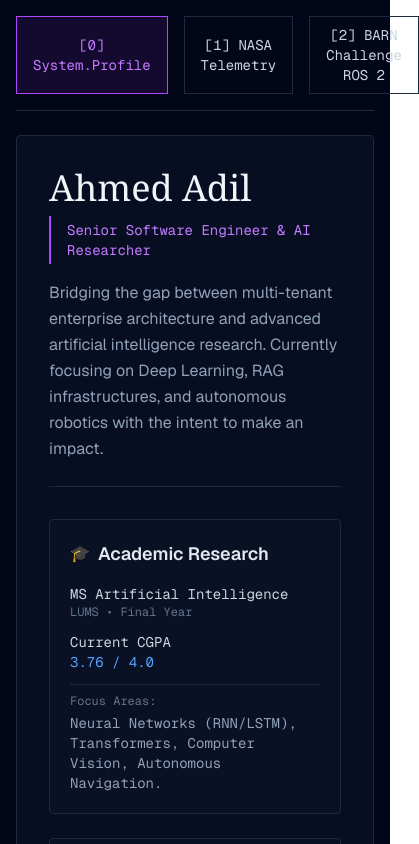
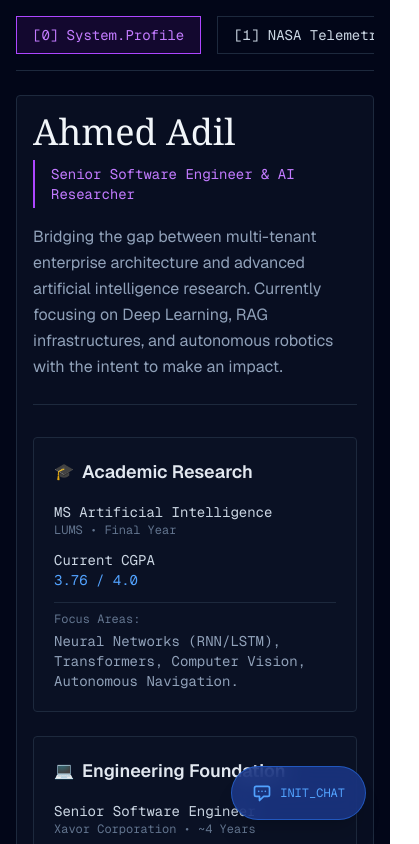
Before and after one commit to adilawan1/Portfolio, a Next.js app: page / in a window 390 px wide. Shown: the top 844 px of the page, 419 px wide, since content can reach past the window. Built offline with nearby package versions, Linux system fonts and the light colour scheme.

Commit message:
Improve Mobile View

```diff
--- a/app/page.tsx
+++ b/app/page.tsx
@@ -5,55 +5,110 @@ import ChatBox from "@/components/ChatBox"; // Your existing chat component
 import Image from "next/image";
 
 export default function PortfolioDashboard() {
-  // We track which project the user is currently viewing
   const [activeProject, setActiveProject] = useState("profile");
+  const [isChatOpen, setIsChatOpen] = useState(false);
 
   return (
-    <div className="min-h-screen bg-slate-950 text-slate-300 font-sans p-4 md:p-8 flex flex-col md:flex-row gap-6">
-      {/* LEFT PANEL: The Academic/Visual Showcase (65% width) */}
-      <div className="flex-1 flex flex-col gap-6">
-        {/* Navigation/Telemetry Header */}
-        <header className="border-b border-slate-800 pb-4 flex gap-4">
+    // Changed md:flex-row to lg:flex-row
+    <div className="min-h-screen bg-slate-950 text-slate-300 font-sans p-4 lg:p-8 flex flex-col lg:flex-row gap-6 relative overflow-x-hidden">
+      {/* LEFT PANEL: The Academic/Visual Showcase */}
+      <div className="flex-1 flex flex-col gap-6 w-full">
+        {/* Navigation/Telemetry Header - Changed md style overrides to lg */}
+        <header className="border-b border-slate-800 pb-4 flex gap-4 overflow-x-auto whitespace-nowrap scrollbar-thin scrollbar-thumb-slate-800 scrollbar-track-transparent">
           <button
             onClick={() => setActiveProject("profile")}
-            className={`px-4 py-2 font-mono text-sm border ${activeProject === "profile" ? "border-purple-500 text-purple-400 bg-purple-900/20" : "border-slate-800 hover:border-slate-600"}`}
+            className={`px-4 py-2 font-mono text-sm border transition-colors ${activeProject === "profile" ? "border-purple-500 text-purple-400 bg-purple-900/20" : "border-slate-800 hover:border-slate-600"}`}
           >
             [0] System.Profile
           </button>
           <button
             onClick={() => setActiveProject("nasa-telemetry")}
-            className={`px-4 py-2 font-mono text-sm border ${activeProject === "nasa-telemetry" ? "border-blue-500 text-blue-400 bg-blue-900/20" : "border-slate-800 hover:border-slate-600"}`}
+            className={`px-4 py-2 font-mono text-sm border transition-colors ${activeProject === "nasa-telemetry" ? "border-blue-500 text-blue-400 bg-blue-900/20" : "border-slate-800 hover:border-slate-600"}`}
           >
             [1] NASA Telemetry
           </button>
           <button
             onClick={() => setActiveProject("ros2-barn")}
-            className={`px-4 py-2 font-mono text-sm border ${activeProject === "ros2-barn" ? "border-emerald-500 text-emerald-400 bg-emerald-900/20" : "border-slate-800 hover:border-slate-600"}`}
+            className={`px-4 py-2 font-mono text-sm border transition-colors ${activeProject === "ros2-barn" ? "border-emerald-500 text-emerald-400 bg-emerald-900/20" : "border-slate-800 hover:border-slate-600"}`}
           >
             [2] BARN Challenge ROS 2
           </button>
         </header>
 
         {/* Dynamic Project Content Area */}
-        <main className="flex-1 bg-slate-900/50 border border-slate-800 p-8 rounded-sm overflow-y-auto">
+        <main className="flex-1 bg-slate-900/50 border border-slate-800 p-4 lg:p-8 rounded-sm overflow-y-auto">
           {activeProject === "profile" && <ProfileResume />}
           {activeProject === "nasa-telemetry" && <NasaTelemetryProject />}
           {activeProject === "ros2-barn" && <ROS2Project />}
         </main>
       </div>
 
-      {/* RIGHT PANEL: The Persistent AI Co-Pilot (35% width) */}
-      <aside className="w-full md:w-[400px] xl:w-[450px] flex flex-col h-[85vh] sticky top-8">
+      {/* RIGHT PANEL: Desktop Persistent AI Co-Pilot */}
+      {/* Changed hidden md:flex to hidden lg:flex to prevent the side panel from rendering too early */}
+      <aside className="hidden lg:flex w-full lg:w-[380px] xl:w-[450px] flex-col h-[85vh] sticky top-8">
         <div className="border border-slate-800 bg-slate-900/30 p-3 mb-2 flex justify-between items-center text-xs font-mono">
           <span className="text-blue-500 animate-pulse">● SYSTEM ONLINE</span>
           <span className="text-slate-500">VECTOR_DIM: 768</span>
         </div>
 
-        {/* We inject your working ChatBox here, but tell it to fill the height */}
         <div className="flex-1 bg-slate-900 border border-slate-800 overflow-hidden shadow-2xl">
           <ChatBox />
         </div>
       </aside>
+
+      {/* ========================================= */}
+      {/* MOBILE/TABLET: SLIDING CHAT DRAWER       */}
+      {/* ========================================= */}
+      {/* Changed md:hidden to lg:hidden */}
+      <div
+        className={`fixed inset-0 z-50 bg-slate-950/80 backdrop-blur-sm transition-opacity duration-300 lg:hidden ${isChatOpen ? "opacity-100 pointer-events-auto" : "opacity-0 pointer-events-none"}`}
+      >
+        <div
+          className={`absolute bottom-0 left-0 right-0 h-[85vh] bg-slate-950 border-t border-slate-700 rounded-t-2xl transition-transform duration-300 flex flex-col shadow-[0_-10px_40px_rgba(0,0,0,0.5)] ${isChatOpen ? "translate-y-0" : "translate-y-full"}`}
+        >
+          <div className="flex justify-between items-center p-4 border-b border-slate-800 bg-slate-900/50 rounded-t-2xl">
+            <div className="flex items-center gap-2 font-mono text-xs">
+              <span className="w-2 h-2 rounded-full bg-blue-500 animate-pulse"></span>
+              <span className="text-slate-300">CO-PILOT.AGENT</span>
+            </div>
+            <button
+              onClick={() => setIsChatOpen(false)}
+              className="text-slate-400 hover:text-white font-mono text-[10px] tracking-widest px-3 py-1.5 border border-slate-700 rounded bg-slate-800 transition-colors"
+            >
+              [ CLOSE ]
+            </button>
+          </div>
+
+          <div className="flex-1 overflow-hidden p-1">
+            <ChatBox />
+          </div>
+        </div>
+      </div>
+
+      {/* ========================================= */}
+      {/* MOBILE/TABLET: FLOATING ACTION BUTTON    */}
+      {/* ========================================= */}
+      {/* Changed md:hidden to lg:hidden */}
+      <button
+        onClick={() => setIsChatOpen(true)}
+        className={`lg:hidden fixed bottom-6 right-6 z-40 bg-blue-900/80 text-blue-400 border border-blue-500/50 backdrop-blur-md rounded-full px-5 py-4 shadow-xl hover:bg-blue-800 transition-all duration-300 flex items-center justify-center font-mono text-xs group ${isChatOpen ? "scale-0 opacity-0" : "scale-100 opacity-100"}`}
+      >
+        <svg
+          xmlns="http://www.w3.org/2000/svg"
+          className="h-5 w-5 mr-2 group-hover:scale-110 transition-transform"
+          fill="none"
+          viewBox="0 0 24 24"
+          stroke="currentColor"
+        >
+          <path
+            strokeLinecap="round"
+            strokeLinejoin="round"
+            strokeWidth={2}
+            d="M8 10h.01M12 10h.01M16 10h.01M9 16H5a2 2 0 01-2-2V6a2 2 0 012-2h14a2 2 0 012 2v8a2 2 0 01-2 2h-5l-5 5v-5z"
+          />
+        </svg>
+        INIT_CHAT
+      </button>
     </div>
   );
 }
```
